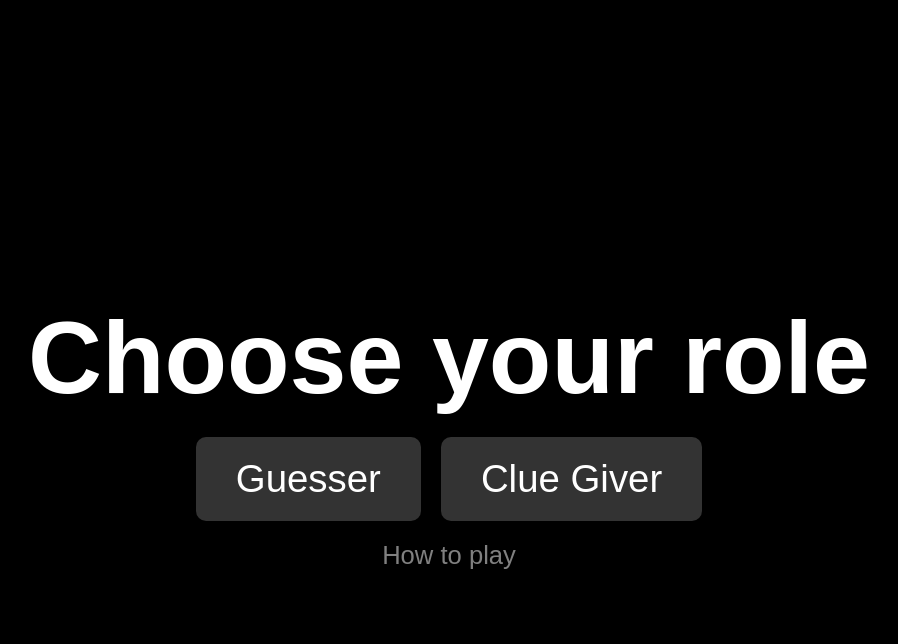
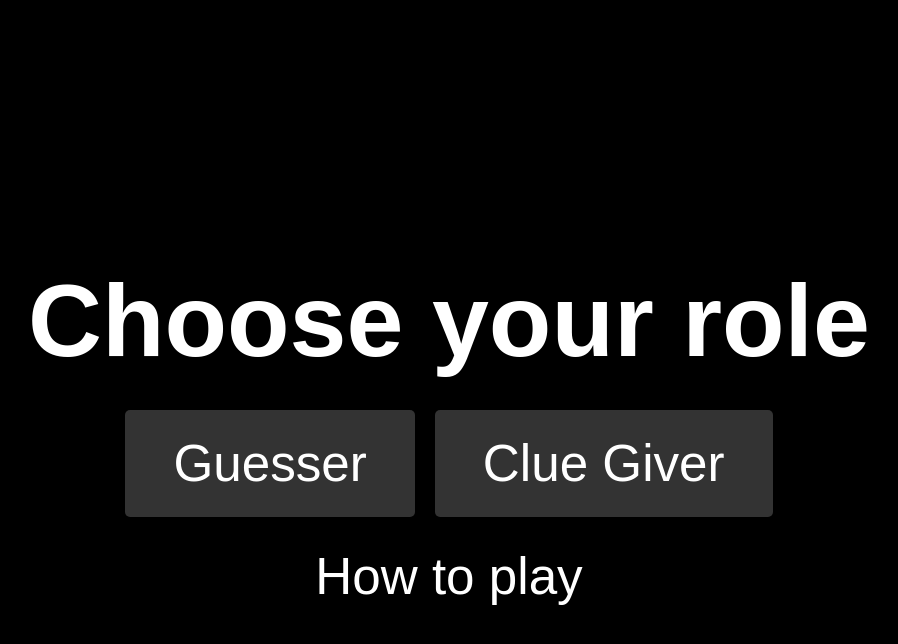
Before and after one commit to shrmtmt/just1, a Flask app: page / in a window 1280 px wide. Shown: the top 644 px of the page, without its empty margins (191-1089 px from the left). Run offline with Flask 3, Linux system fonts and the light colour scheme.

Commit message:
Update index.html

```diff
--- a/templates/index.html
+++ b/templates/index.html
@@ -1,7 +1,7 @@
 <!DOCTYPE html>
 <html>
 <head>
-    <title>Main Page</title>
+    <title>Just One</title>
     <link rel="stylesheet" type="text/css" href="{{ url_for('static', filename='style.css') }}">
     <style>
         .container {
@@ -15,9 +15,23 @@
             display: flex;
             justify-content: center;
         }
+        button {
+            font-size: 4vw;
+            padding: 24px 48px;
+            margin: 10px;
+            cursor: pointer;
+            background-color: #333;
+            color: white;
+            border: none;
+            border-radius: 5px;
+            transition: background-color 0.3s, transform 0.3s;
+        }
+        button:hover {
+            background-color: #555;
+        }
         a.how-to-play {
-            color: grey; /* リンクの文字色をグレーに */
-            font-size: 2vw;
+            color: white;
+            font-size: 4vw;
             text-decoration: none;
             margin-top: 20px;
         }
```
